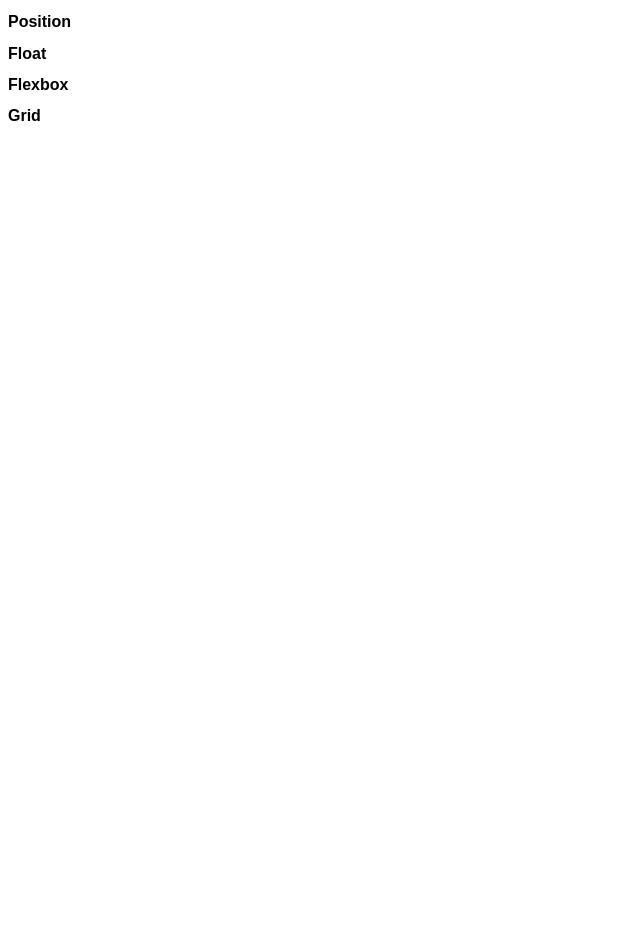
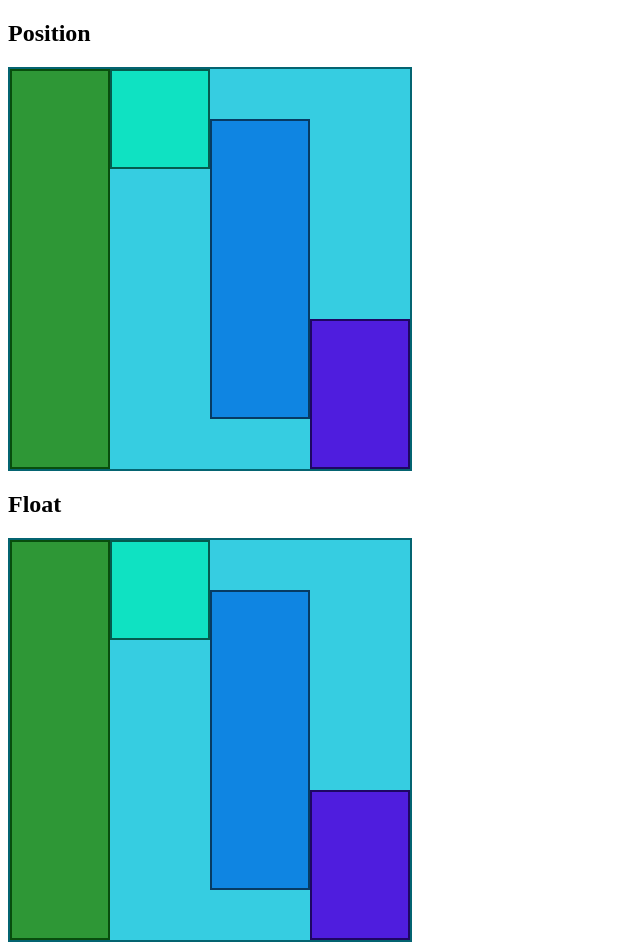
Before and after one commit to fernand0san99/PW1_2020, a plain HTML site: page INDEX.html in a window 1280 px wide. Shown: the top 945 px of the page, without its empty margins (0-640 px from the left). Before the commit the page ends 800 px from the top, so only its background shows below. Drawn offline with Linux system fonts and the light colour scheme; files that its build step writes are made by us from their sources.

Commit message:
Update INDEX.html

```diff
--- a/INDEX.html
+++ b/INDEX.html
@@ -3,7 +3,7 @@
 <head>
 <meta charset="utf-8" />
 <title>Tarea 4.3</title>
-<link rel="stylesheet" type="text/css" href="css/styles.css">
+<link rel="stylesheet" type="text/css" href="css/styles43.css">
 </head>
 <body>
 
```
